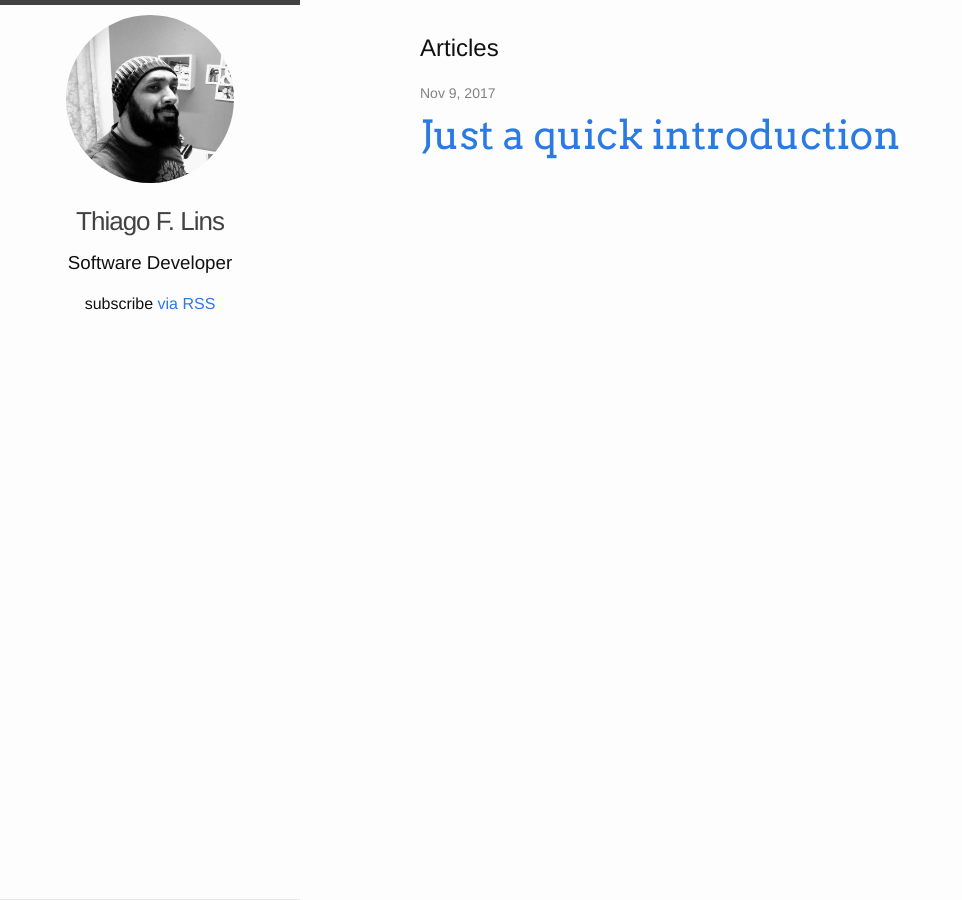
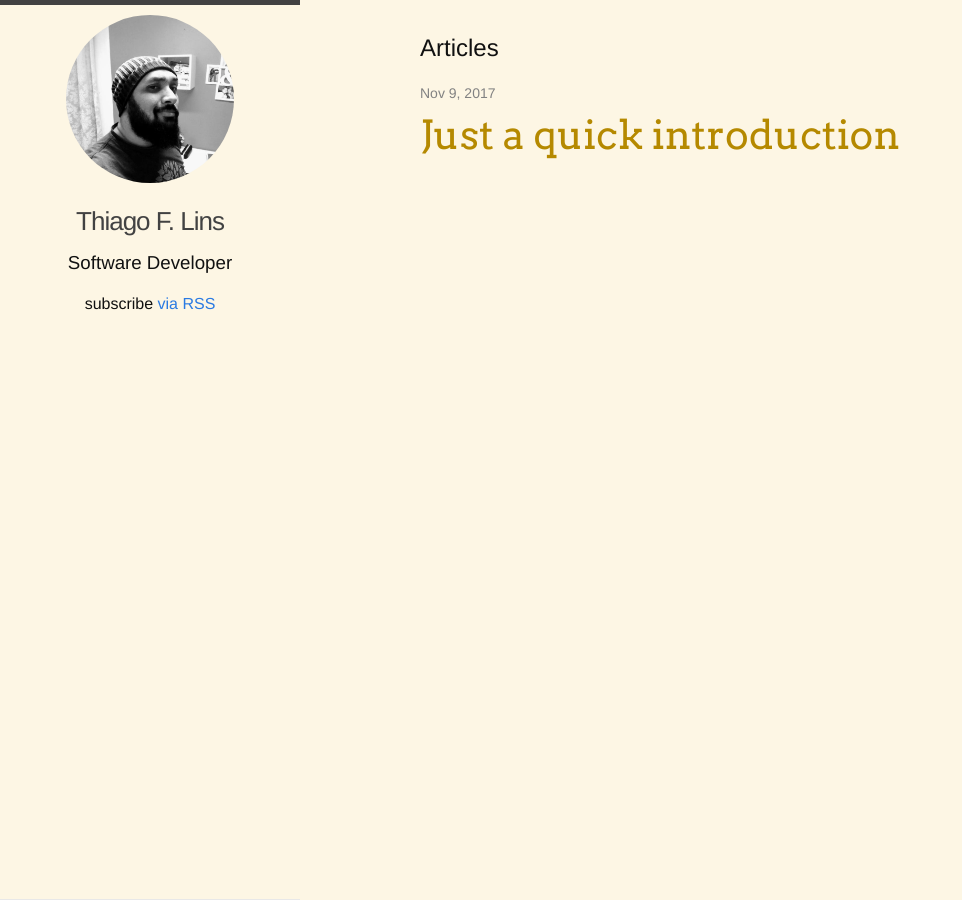
Before and after one commit to kidush/kidush.github.io, a Jekyll site: the page built from index.html, in a window 1280 px wide. Shown: the whole page, without its empty margins (0-962 px from the left). Built offline with Jekyll 4.4.1, drawn with Linux system fonts in a browser that asks for light colours.

Commit message:
Added new colors in layout

```diff
--- a/_sass/_base.scss
+++ b/_sass/_base.scss
@@ -23,6 +23,7 @@ body {
     -o-font-feature-settings: "kern" 1;
     font-feature-settings: "kern" 1;
     font-kerning: normal;
+    background: #fdf6e4;
 }
 
 
--- a/_sass/_layout.scss
+++ b/_sass/_layout.scss
@@ -220,8 +220,16 @@
     display: block;
     font-size: 40px;
     font-family: 'Arvo', serif;
+    color: #b58900;
+
+    &:visited {
+        color: #b58900;
     }
 
+    &:hover {
+        color: #333;
+    }
+}
 
 
 /**
@@ -232,6 +240,7 @@
 }
 
 .post-title {
+    color: #b58900;
     font-size: 42px;
     font-family: 'Arvo', serif;
     letter-spacing: -1px;
```
Lines whose indentation alone changed are shown as unchanged.
